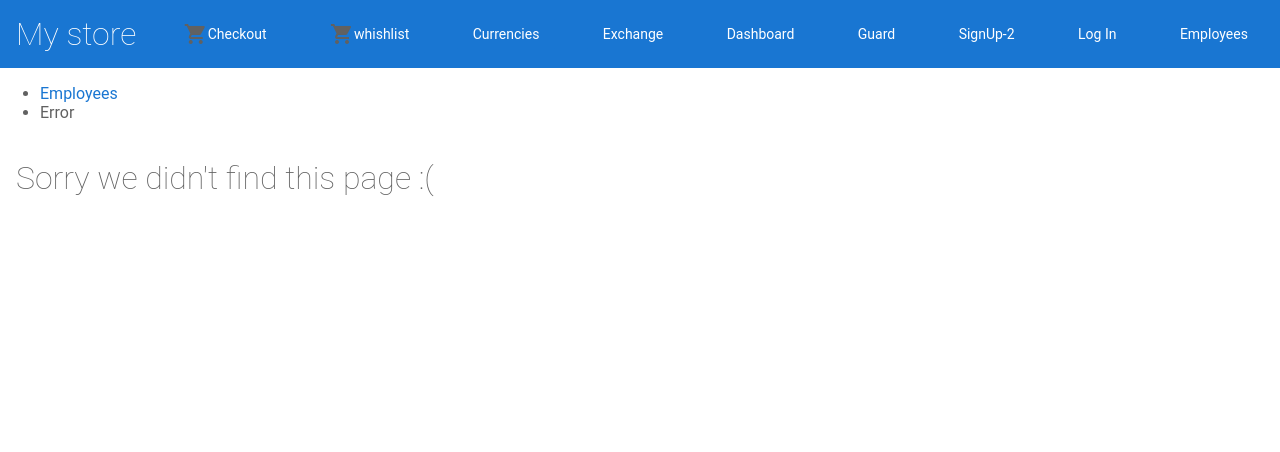
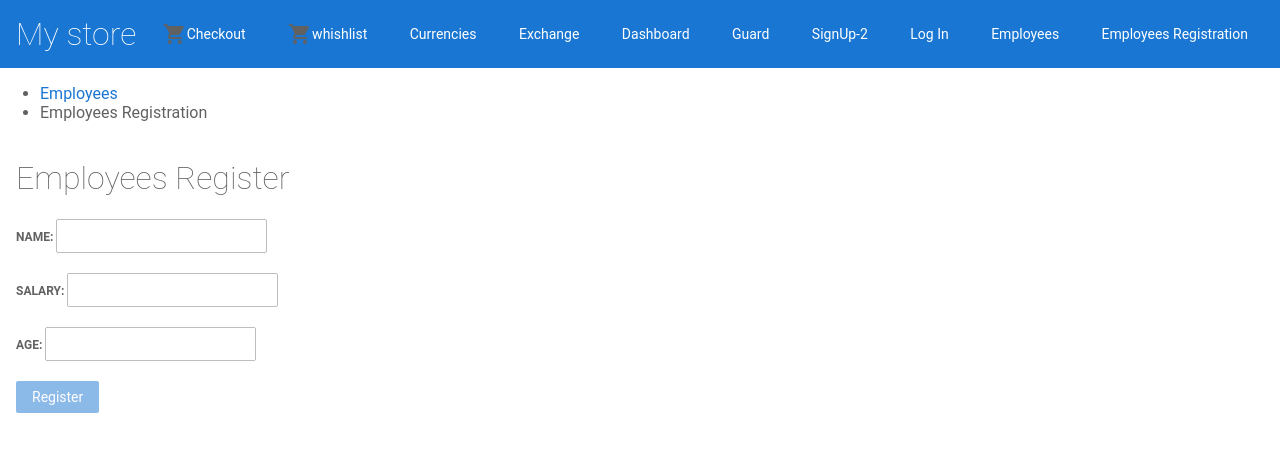
Before and after one commit to DOKVADZETAKO/angular-tutorial-1, an Angular app: page /employee/register in a window 1280 px wide. Before the commit this address led to /error. Shown: the top 452 px of the page. Built offline with nearby package versions, Linux system fonts and the light colour scheme.

Commit message:
feat(http): Finish task-1

```diff
--- a/src/app/app.module.ts
+++ b/src/app/app.module.ts
@@ -29,6 +29,8 @@ import { formsComponent } from './forms/forms.component';
 import { UsersComponent } from './users/users.component';
 import { AuthGuard } from './auth.guard';
 import { EmployeesComponent } from './employees/employees.component';
+import { EmployeeRegisterComponent } from './employee-register/employee-register.component';
+import { EmployeeComponent } from './employee/employee.component';
 
 @NgModule({
   declarations: [
@@ -54,6 +56,8 @@ import { EmployeesComponent } from './employees/employees.component';
     formsComponent,
     UsersComponent,
     EmployeesComponent,
+    EmployeeRegisterComponent,
+    EmployeeComponent,
 
   ],
   imports: [
@@ -79,6 +83,7 @@ import { EmployeesComponent } from './employees/employees.component';
       { path: 'signUp2', data: { name: 'signUp2' }, component: formsComponent },
       { path: 'users', data: { name: 'users' }, component: UsersComponent, canActivate: [AuthGuard] },
       { path: 'employees', data: { name: 'Employees' }, component: EmployeesComponent },
+      { path: 'employee/register', data: { name: 'Employees Registration' }, component: EmployeeRegisterComponent },
       { path: '**', redirectTo: 'error' },
     ]),
     ReactiveFormsModule,
--- /dev/null
+++ b/src/app/employee-register/employee-register.component.html
@@ -0,0 +1,15 @@
+<h1>Employees Register</h1>
+
+<form [formGroup]="employeesregister">
+    <label for="name"> Name:
+        <input id="name" type="text" formControlName="name">
+    </label>
+    <label for="salary"> Salary:
+        <input id="salary" type="text" formControlName="salary">
+    </label>
+    <label for="age"> Age:
+        <input type="text" formControlName="age">
+    </label>
+
+    <button (click)="newEmployee(employeesregister.value)" [disabled]="employeesregister.status === 'INVALID'" type="submit">Register</button>
+</form>
--- /dev/null
+++ b/src/app/employee-register/employee-register.component.ts
@@ -0,0 +1,34 @@
+import { Component, OnInit } from '@angular/core';
+import { EmployeesService } from '../employees.service';
+import { FormBuilder, Validators } from '@angular/forms';
+
+@Component({
+  selector: 'app-employee-register',
+  templateUrl: './employee-register.component.html',
+  styleUrls: ['./employee-register.component.scss']
+})
+export class EmployeeRegisterComponent implements OnInit {
+
+  employees$;
+  employeesregister
+
+  constructor(
+    private employeesService: EmployeesService,
+    private fb: FormBuilder,
+  ) {
+    this.employeesregister = fb.group({
+      name: ['', [Validators.required]],
+      salary: ['', [Validators.required]],
+      age: ['', [Validators.required]]
+    })
+  }
+
+  ngOnInit() {
+   this.employees$ = this.employeesService.getEmployees();
+  }
+
+  newEmployee(newemployee){
+    this.employeesService.AddRegister(newemployee).subscribe();
+  }
+
+}
--- /dev/null
+++ b/src/app/employee/employee.component.html
@@ -0,0 +1 @@
+<p>employee works!</p>
--- /dev/null
+++ b/src/app/employee/employee.component.ts
@@ -0,0 +1,15 @@
+import { Component, OnInit } from '@angular/core';
+
+@Component({
+  selector: 'app-employee',
+  templateUrl: './employee.component.html',
+  styleUrls: ['./employee.component.scss']
+})
+export class EmployeeComponent implements OnInit {
+
+  constructor() { }
+
+  ngOnInit() {
+  }
+
+}
--- a/src/app/employees.service.ts
+++ b/src/app/employees.service.ts
@@ -1,7 +1,7 @@
 import { Injectable } from '@angular/core';
 import { HttpClient } from '@angular/common/http';
-import { ValueConverter } from '@angular/compiler/src/render3/view/template';
 import { map } from 'rxjs/operators';
+import { Observable } from 'rxjs';
 
 interface IEmployee{
   id: string;
@@ -34,4 +34,11 @@ export class EmployeesService {
       })
     }))
   }
+
+  AddRegister(employee: IEmployee){
+    console.log(employee)
+    const url = `${this.host}/create`
+    return this.http
+    .post<IEmployee>(url, employee);
+  }
 }
--- a/src/app/employees/employees.component.ts
+++ b/src/app/employees/employees.component.ts
@@ -1,6 +1,5 @@
 import { Component, OnInit } from '@angular/core';
 import { EmployeesService } from '../employees.service';
-import { ValueConverter } from '@angular/compiler/src/render3/view/template';
 
 @Component({
   selector: 'app-employees',
--- a/src/app/top-bar/top-bar.component.html
+++ b/src/app/top-bar/top-bar.component.html
@@ -51,3 +51,7 @@
 <a [routerLink]="['/employees']" class="button funcy-button">
     Employees
 </a>
+
+<a [routerLink]="['/employee/register']" class="button funcy-button">
+    Employees Registration
+</a>
```
Also changed, not shown: src/app/employee-register/employee-register.component.scss (added), src/app/employee/employee.component.scss (added).
